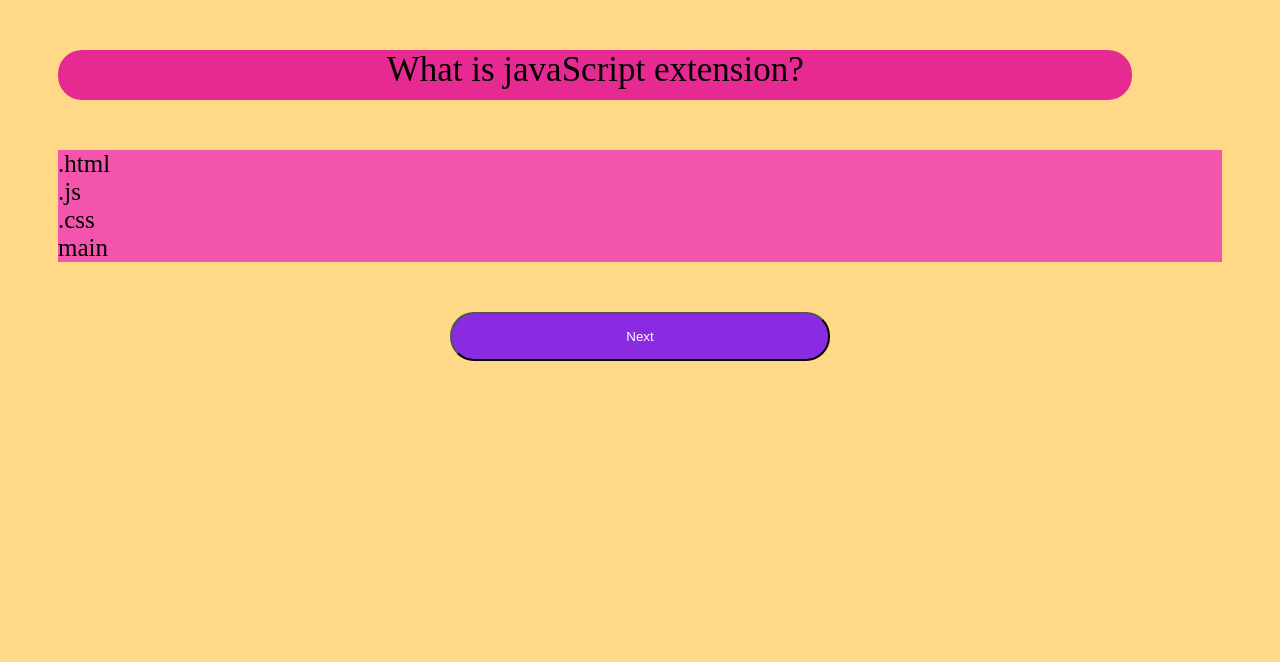
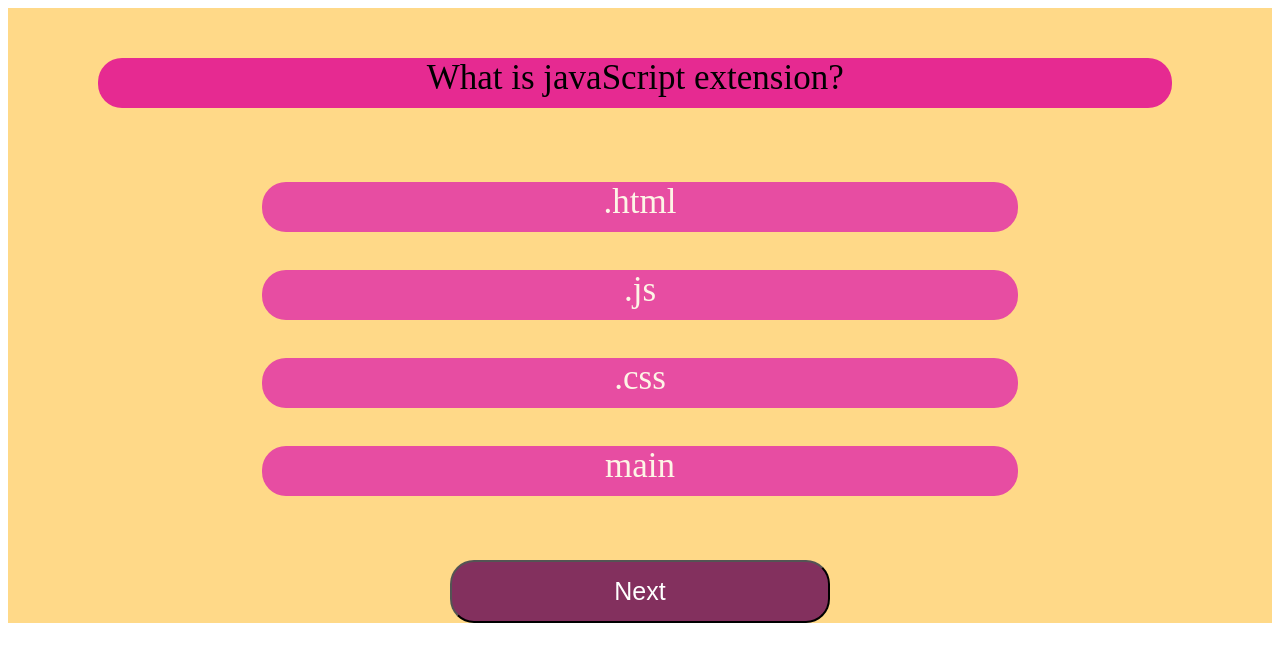
Before and after one commit to NoofMohammed/Project-1, a plain HTML site: page index.html in a window 1280 px wide. Drawn offline with Linux system fonts and the light colour scheme.

Commit message:
question

```diff
--- a/index.html
+++ b/index.html
@@ -1,5 +1,6 @@
 <!DOCTYPE html>
 <html lang="en">
+
 <head>
     <meta charset="UTF-8" />
     <meta http-equiv="X-UA-Compatible" content="IE=edge" />
@@ -7,30 +8,33 @@
     <title>Document</title>
     <link rel="stylesheet" type="text/css" href="./style.css" />
 </head>
+
 <body>
-    <div>
+
+    <div class="main">
+        <div class="big">
             <div id="question">
-      <p></p>
             </div>
             <div class="p-select">
 
-          <div class="select" class="select1" id="1"></div>
+                <div class="select" id="1"></div>
                 <div class="select" id="2"></div>
 
-        <!-- <div class="selec-right"> -->
                 <div class="select" id="3"></div>
                 <div class="select" id="4"></div>
+            </div>
 
+            <div class="nextclass">
+                <button id="next">Next</button>
             </div>
         </div>
-    <div class="nextclass">
-      <button id="next">Next</button>
     </div>
 
 
     <script src="./main.js"></script>
 
 </body>
+
 </html>
 <!-- <div class="selec2">
     <p>2- .js</p>
--- a/main.js
+++ b/main.js
@@ -23,71 +23,72 @@ let obj = {
     4: "{name: 'noof', age: '24'}",
     Answar: "4",
   },
-  Q4: {
-    value: "Which one is string?",
-    1: "{a:1}",
-    2: "All",
-    3: "'Noof'",
-    4: "Noof",
-    Answar: "3",
-  },
-  Q5: {
-    value: "To add to the array,use?",
-    1: "array.join()",
-    2: "array.split()",
-    3: "array.slice()",
-    4: "array.push()",
-    Answar: "4",
-  },
-  Q6: {
-    value: "[1,2,3][2] =>(?)",
-    1: "3",
-    2: "0",
-    3: "1",
-    4: "2",
-    Answar: "1",
-  },
-  Q7: {
-    value: "Which one is array?",
-    1: "{1,2,3}",
-    2: "{A:'1',B: '2'}",
-    3: "[1,2,3,4]",
-    4: "2,4",
-    Answar: "3",
-  },
-  Q8: {
-    value: "Math.floor(2.99) =>?",
-    1: "1",
-    2: "2",
-    3: "4",
-    4: "2.99",
-    Answar: "2",
-  },
-  Q9: {
-    value: "[Hello, Noof].join(' ') =>?",
-    1: "Hellonoof",
-    2: "[hello Noof]",
-    3: "{Hello: 'Noof'}",
-    4: "'Hello Noof'",
-    Answar: "4",
-  },
-  Q10: {
-    value: "[1,2,3,4,5].ravars() =>?",
-    1: "15",
-    2: "[1,2,3,4,5]",
-    3: "[5,4,3,2,1]",
-    4: "[1,2,3]",
-    Answar: "3",
-  },
 };
+//   Q4: {
+//     value: "Which one is string?",
+//     1: "{a:1}",
+//     2: "All",
+//     3: "'Noof'",
+//     4: "Noof",
+//     Answar: "3",
+//   },
+//   Q5: {
+//     value: "To add to the array,use?",
+//     1: "array.join()",
+//     2: "array.split()",
+//     3: "array.slice()",
+//     4: "array.push()",
+//     Answar: "4",
+//   },
+//   Q6: {
+//     value: "[1,2,3][2] =>(?)",
+//     1: "3",
+//     2: "0",
+//     3: "1",
+//     4: "2",
+//     Answar: "1",
+//   },
+//   Q7: {
+//     value: "Which one is array?",
+//     1: "{1,2,3}",
+//     2: "{A:'1',B: '2'}",
+//     3: "[1,2,3,4]",
+//     4: "2,4",
+//     Answar: "3",
+//   },
+//   Q8: {
+//     value: "Math.floor(2.99) =>?",
+//     1: "1",
+//     2: "2",
+//     3: "4",
+//     4: "2.99",
+//     Answar: "2",
+//   },
+//   Q9: {
+//     value: "[Hello, Noof].join(' ') =>?",
+//     1: "Hellonoof",
+//     2: "[hello Noof]",
+//     3: "{Hello: 'Noof'}",
+//     4: "'Hello Noof'",
+//     Answar: "4",
+//   },
+//   Q10: {
+//     value: "[1,2,3,4,5].ravars() =>?",
+//     1: "15",
+//     2: "[1,2,3,4,5]",
+//     3: "[5,4,3,2,1]",
+//     4: "[1,2,3]",
+//     Answar: "3",
+//   },
+// };
 
 let result = 0;
 let currntAnswer = 0;
-var selectors = document.getElementsByClassName("select");
+let selectors = document.getElementsByClassName("select");
 
-for (var i = 0; i < selectors.length; i++) {
+for (let i = 0; i < selectors.length; i++) {
   selectors[i].addEventListener("click", function () {
-    var old = document.getElementsByClassName("active");
+    let old = document.getElementsByClassName("active");
     if (old[0]) {
       old[0].className = old[0].className.replace(" active", "");
     }
@@ -101,20 +102,16 @@ let index = 0;
 
 const nextQuestion = () => {
   let key = arrarQ[index];
-  console.log(key, "key");
   let questionObj = obj[key];
-  console.log(questionObj.Answar, "object", currntAnswer, "currntAnswer");
   if (questionObj.Answar == currntAnswer) {
     result += 1;
-
   }
   console.log(result, "oroeooooooo");
   index += 1;
   if (currntAnswer == 0) {
     return alert("please choose to answer");
+  }
 
-
-  }
   fill();
 };
 
@@ -125,12 +122,15 @@ document.getElementById("next").onclick = function () {
     old[0].className = old[0].className.replace(" active", "");
   }
 };
-
 const fill = () => {
-  currntAnswer = 0
+  currntAnswer = 0;
 
   if (index >= arrarQ.length) {
-    alert(result + " of " + (arrarQ.length));
+    if (result === arrarQ.length) {
+      finish();
+
+    }
+    alert(result + " of " + arrarQ.length);
     return;
   }
 
@@ -144,3 +144,10 @@ const fill = () => {
   document.getElementById("4").innerText = questionObj[4];
 };
 fill();
+
+const finish = () => {
+
+  let element = document.getElementsByClassName("main")[0];
+      element.innerHTML = "NOOF";
+      element.classList.add("mystyle");
+}
--- a/style.css
+++ b/style.css
@@ -1,75 +1,71 @@
-h3{
-    border: 5px;
-    color: blueviolet;
-    background-color: cyan;
-    padding: 1em;
-    text-align: center;
-}
+
 .p-select{
     font-size: 25px;
     flex-direction: column;
-
     display: flex;
     margin: 50px 50px 50px 50px;
+    justify-content: space-around;
+    cursor: pointer;
+    text-align: center;
+    align-items: center;
 
 
-     justify-content: space-around;
-    background-color: rgb(243, 85, 172);
-
-
-
-}
-/* .selec-left{
-    flex-direction: column;
-
-} */
-.selec1{
-    border:  3px olive;
-}
-
-
-
+    }
 #next{
-  background-color: blueviolet;
+  background-color: rgb(131, 48, 94);
+  cursor: pointer;
 
   color: white;
   padding: 15px 32px;
   width: 30%;
   border-radius: 24px;
+  font-size: 25px;
 }
 
-.active{
-    background-color: green;
-    color: white;
 
-}
 .nextclass{
 
     text-align: center;
     margin-top: 20px;
 
 }
-body{
+.main{
      background-color:  rgb(255, 217, 136);
+     width: 100%;
+     height: 100%;
+     overflow: auto;
 }
 #question{
     background-color: rgb(230, 42, 145);
-    margin: 50px 50px 50px 50px;
+    margin: 50px 50px 50px 90px;
     width: 85%;
     height: 50px;
     text-align: center;
     font-size: 35px;
     border-radius: 24px;
+}
+
+  .select {
+    border-radius: 24px;
+    margin: 24px 24px 14px 24px;
+    background-color:  rgb(231, 77, 162);
+    font-size: 35px;
+    color:oldlace;
+    width: 65%;
+    height: 50px;
+
+
+
+  }
+
+  .active{
+    background-color: darkcyan;
+    color: white;
 
 }
-.select1{
-    border-radius: 24px;
-    margin-bottom: 24px;
-    background-color: midnightblue;
+.mystyle{
+    background-color: darkcyan;
+    height: 100px;
+    width: 100%;
 
 }
-.alert {
-    padding: 20px;
-    background-color: #f44336;
-    color: white;
-  }
```
Also changed, not shown: icon.jpg (added). Lines whose indentation alone changed are shown as unchanged.
